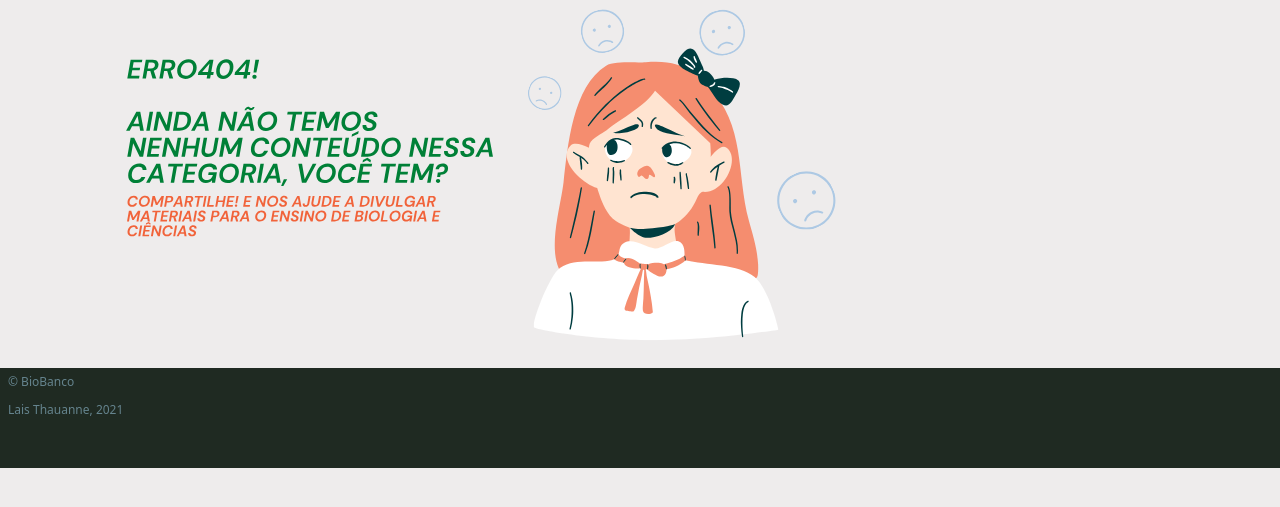
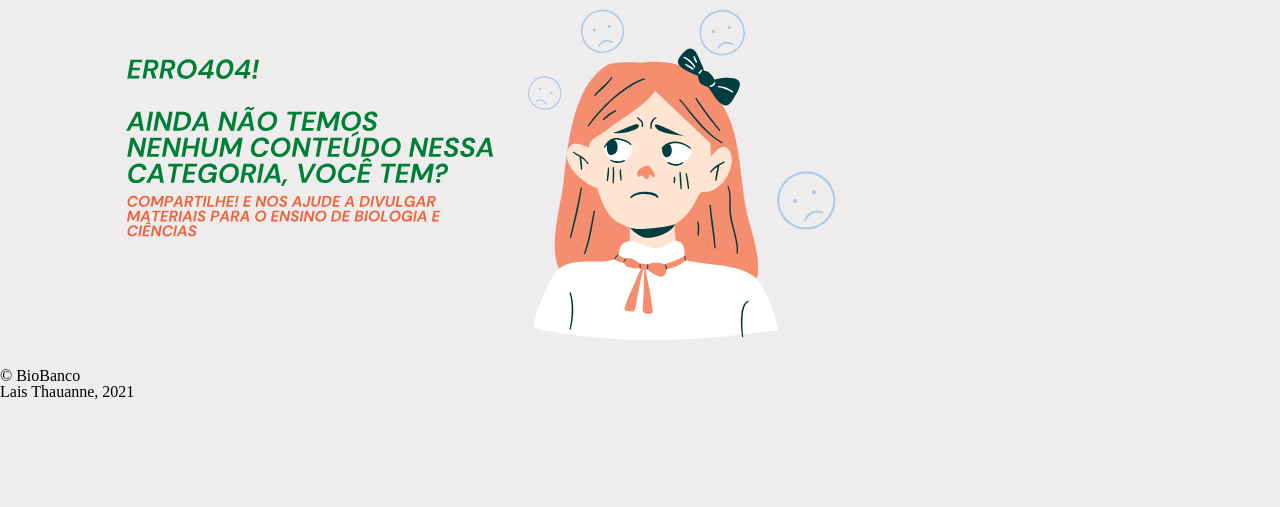
Before and after one commit to laisbrito1/biobanco, a plain HTML site: page erro.html in a window 1280 px wide. Shown: the part 289-796 px from the top of the page. Drawn offline with Linux system fonts and the light colour scheme.

Commit message:
Update erro.css

```diff
--- a/css/erro.css
+++ b/css/erro.css
@@ -153,19 +153,7 @@ html,body{
   }
 
 
-  footer{
-    position: absolute;
-    align-items: center;
-    background: #1f2a22;
-    width: 100%;
-    height: 100px;
-    }
-  #text-footer {
-    padding: 8px;
-    font-family: system-ui, -apple-system, Helvetica, Arial, sans-serif;
-    font-size: 12px;
-    color: #65848e;
-  }
+
   @media (max-width: 999px) {
   body {
     overflow-x: hidden;
```
